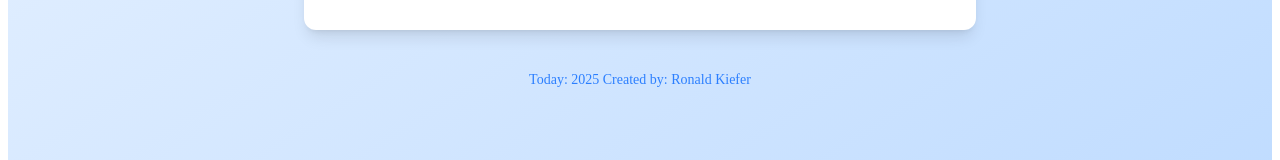
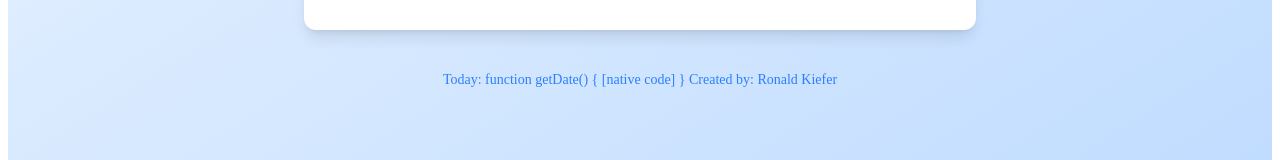
Before and after one commit to ronCodeTracker/frontend-Dm2mron-videosapp, a SvelteKit app: page / in a window 1280 px wide. Shown: the part 563-723 px from the top of the page. Built offline with nearby package versions, Linux system fonts and the light colour scheme; no server answers.

Commit message:
date change footer mod

```diff
--- a/src/routes/+page.svelte
+++ b/src/routes/+page.svelte
@@ -168,6 +168,6 @@
     {/if}
   </div>
   <footer class="mt-10 text-blue-500 text-sm">
-    Today: {new Date().getFullYear()} Created by: Ronald Kiefer
+    Today: {new Date().getDate} Created by: Ronald Kiefer
   </footer>
 </main>
```
